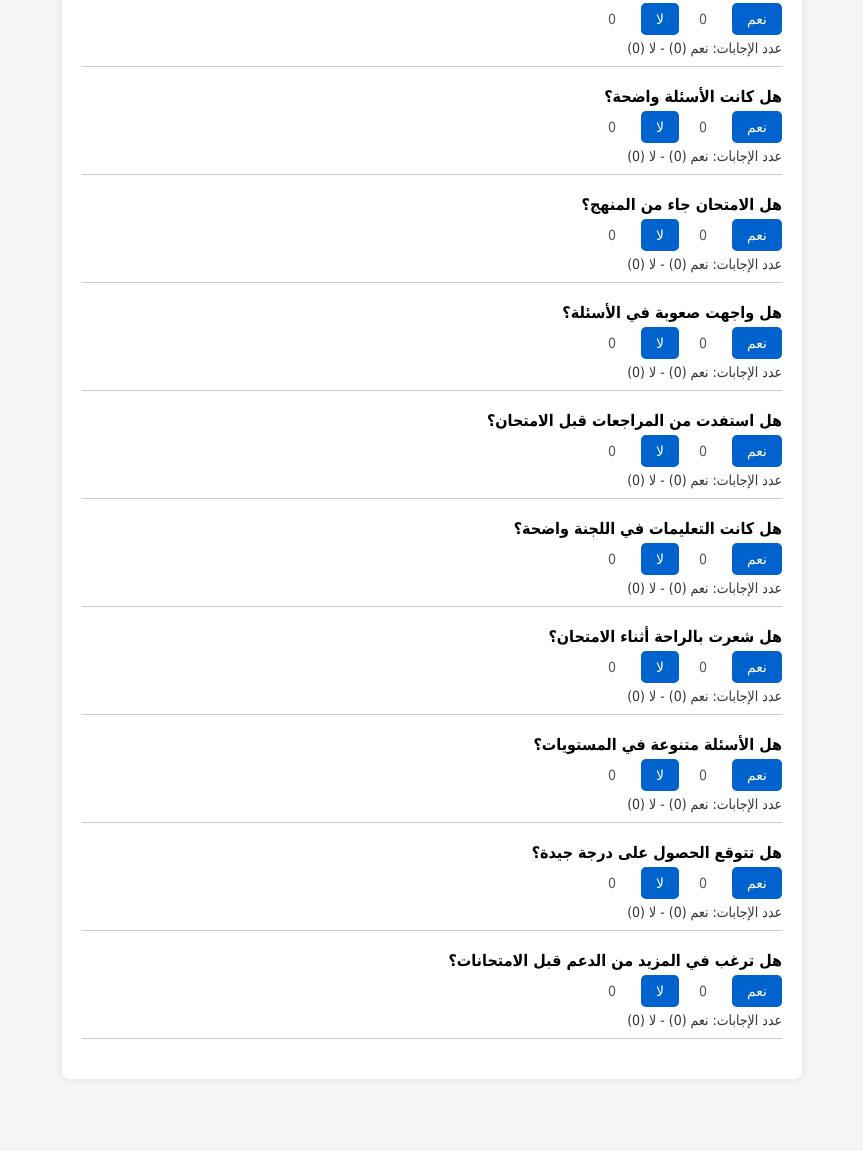
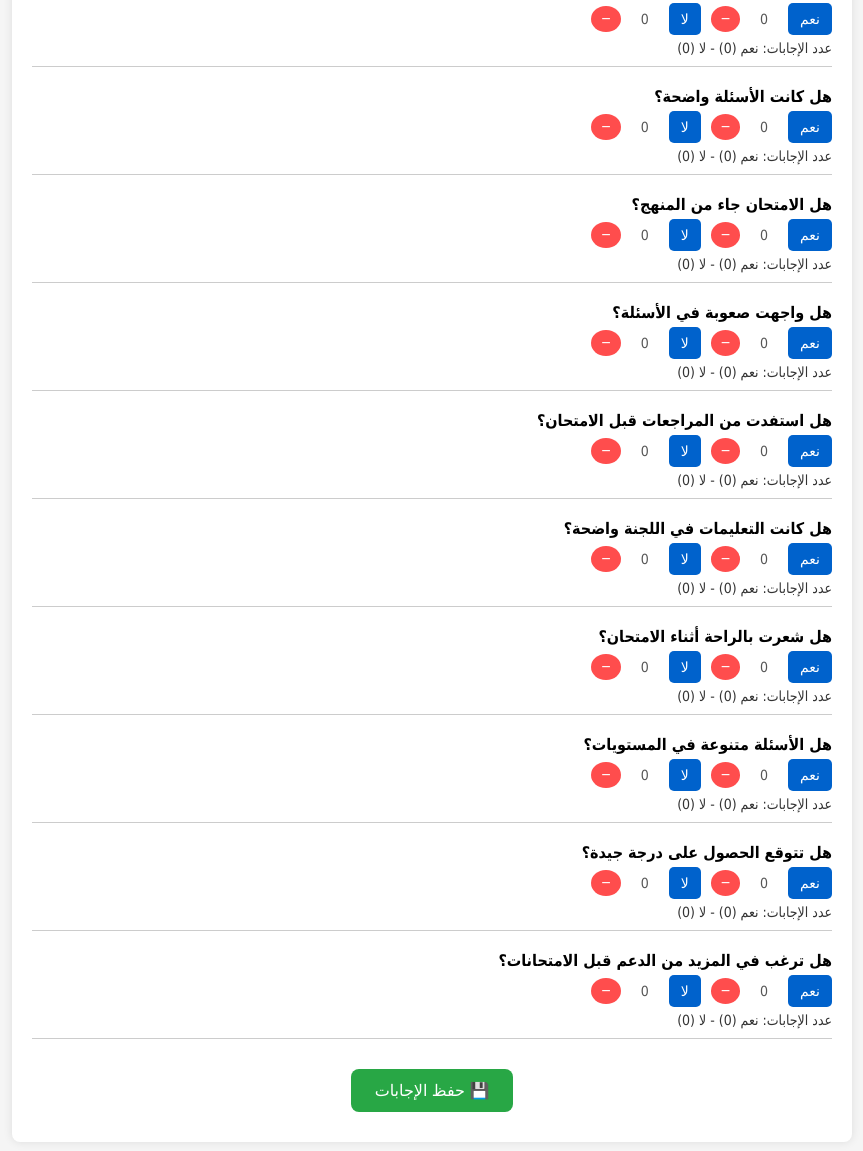
Before and after one commit to ABDOEltorky/Counter, a plain HTML site: page index.html in a window 1280 px wide. Shown: the part 207-1358 px from the top of the page, without its empty margins (208-1071 px from the left). Before the commit the page ends 1316 px from the top, so only its background shows below. Drawn offline with Linux system fonts and the light colour scheme.

Commit message:
index.html

```diff
--- a/index.html
+++ b/index.html
@@ -19,7 +19,7 @@
       font-size: 24px;
     }
     .container {
-      max-width: 700px;
+      max-width: 800px;
       margin: 30px auto;
       background-color: white;
       border-radius: 8px;
@@ -42,14 +42,14 @@
     }
     .options {
       display: flex;
-      gap: 20px;
+      gap: 10px;
       align-items: center;
-      margin-bottom: 5px;
+      flex-wrap: wrap;
     }
     .counter {
       font-size: 14px;
       color: #555;
-      margin-right: 5px;
+      margin: 0 10px;
     }
     .summary {
       font-size: 14px;
@@ -60,13 +60,39 @@
       background-color: #0062cc;
       color: white;
       border: none;
-      padding: 8px 15px;
+      padding: 8px 12px;
       border-radius: 5px;
       cursor: pointer;
       font-size: 14px;
     }
     .clickable-option:hover {
       background-color: #004a99;
+    }
+    .decrement-button {
+      background-color: #ff4d4d;
+      color: white;
+      border: none;
+      padding: 4px 10px;
+      border-radius: 50%;
+      font-size: 16px;
+      cursor: pointer;
+    }
+    .decrement-button:hover {
+      background-color: #cc0000;
+    }
+    .save-button {
+      display: block;
+      margin: 30px auto 10px auto;
+      background-color: #28a745;
+      color: white;
+      padding: 12px 24px;
+      font-size: 16px;
+      border: none;
+      border-radius: 8px;
+      cursor: pointer;
+    }
+    .save-button:hover {
+      background-color: #1e7e34;
     }
   </style>
 </head>
@@ -78,6 +104,7 @@
   <div class="container">
     <h2>فضلاً أجب عن الأسئلة التالية:</h2>
     <div id="questions"></div>
+    <button class="save-button" onclick="saveResponses()">💾 حفظ الإجابات</button>
   </div>
 
   <script>
@@ -107,8 +134,11 @@
         <div class="options">
           <button class="clickable-option" onclick="increment(${i}, 'نعم')">نعم</button>
           <span id="yesCount${i}" class="counter">0</span>
+          <button class="decrement-button" onclick="decrement(${i}, 'نعم')">−</button>
+
           <button class="clickable-option" onclick="increment(${i}, 'لا')">لا</button>
           <span id="noCount${i}" class="counter">0</span>
+          <button class="decrement-button" onclick="decrement(${i}, 'لا')">−</button>
         </div>
         <div class="summary" id="summary${i}">عدد الإجابات: نعم (0) - لا (0)</div>
       `;
@@ -117,10 +147,35 @@
 
     function increment(index, answer) {
       counters[index][answer]++;
+      updateDisplay(index);
+    }
+
+    function decrement(index, answer) {
+      if (counters[index][answer] > 0) {
+        counters[index][answer]--;
+        updateDisplay(index);
+      }
+    }
+
+    function updateDisplay(index) {
       document.getElementById(`yesCount${index}`).textContent = counters[index].نعم;
       document.getElementById(`noCount${index}`).textContent = counters[index].لا;
       document.getElementById(`summary${index}`).textContent = `عدد الإجابات: نعم (${counters[index].نعم}) - لا (${counters[index].لا})`;
     }
+
+    function saveResponses() {
+      let csvContent = "data:text/csv;charset=utf-8,سؤال,نعم,لا\n";
+      questions.forEach((q, i) => {
+        csvContent += `${q},${counters[i].نعم},${counters[i].لا}\n`;
+      });
+      const encodedUri = encodeURI(csvContent);
+      const link = document.createElement("a");
+      link.setAttribute("href", encodedUri);
+      link.setAttribute("download", "survey_results.csv");
+      document.body.appendChild(link);
+      link.click();
+      document.body.removeChild(link);
+    }
   </script>
 </body>
 </html>
```
